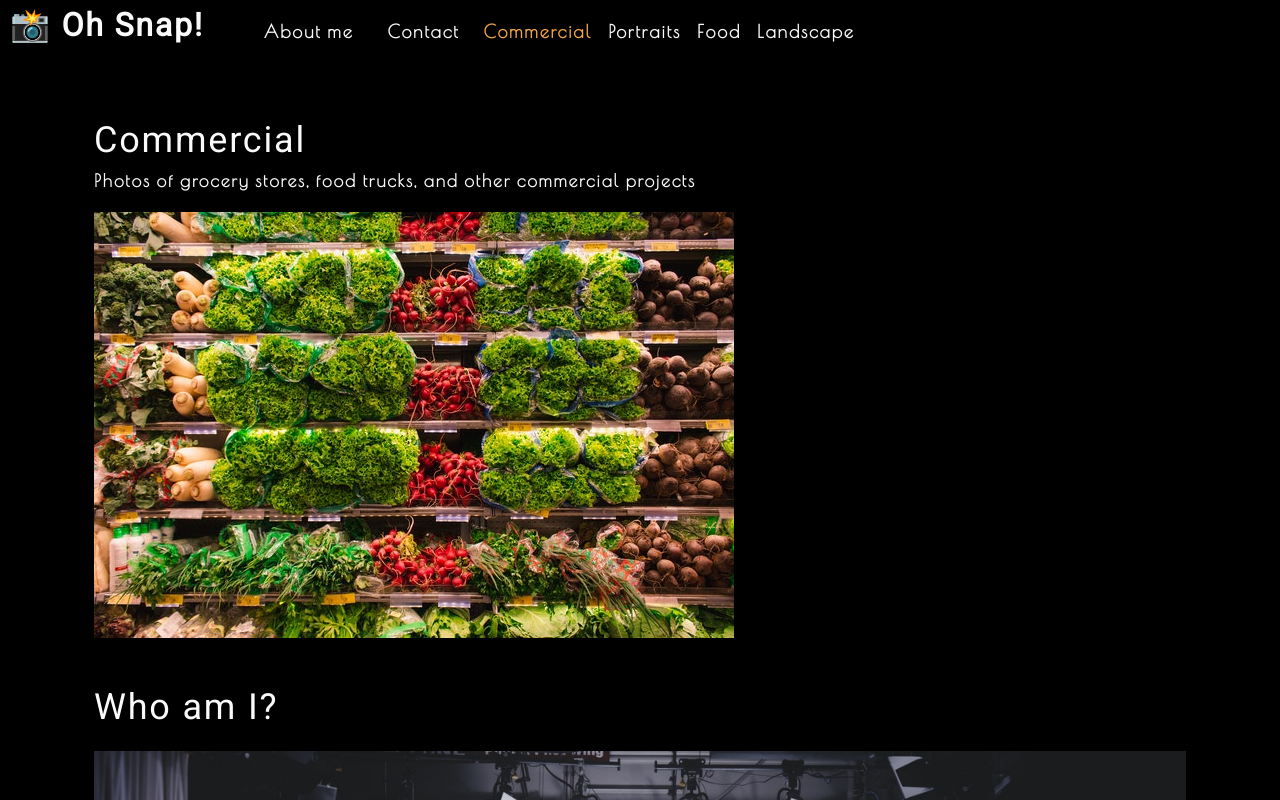
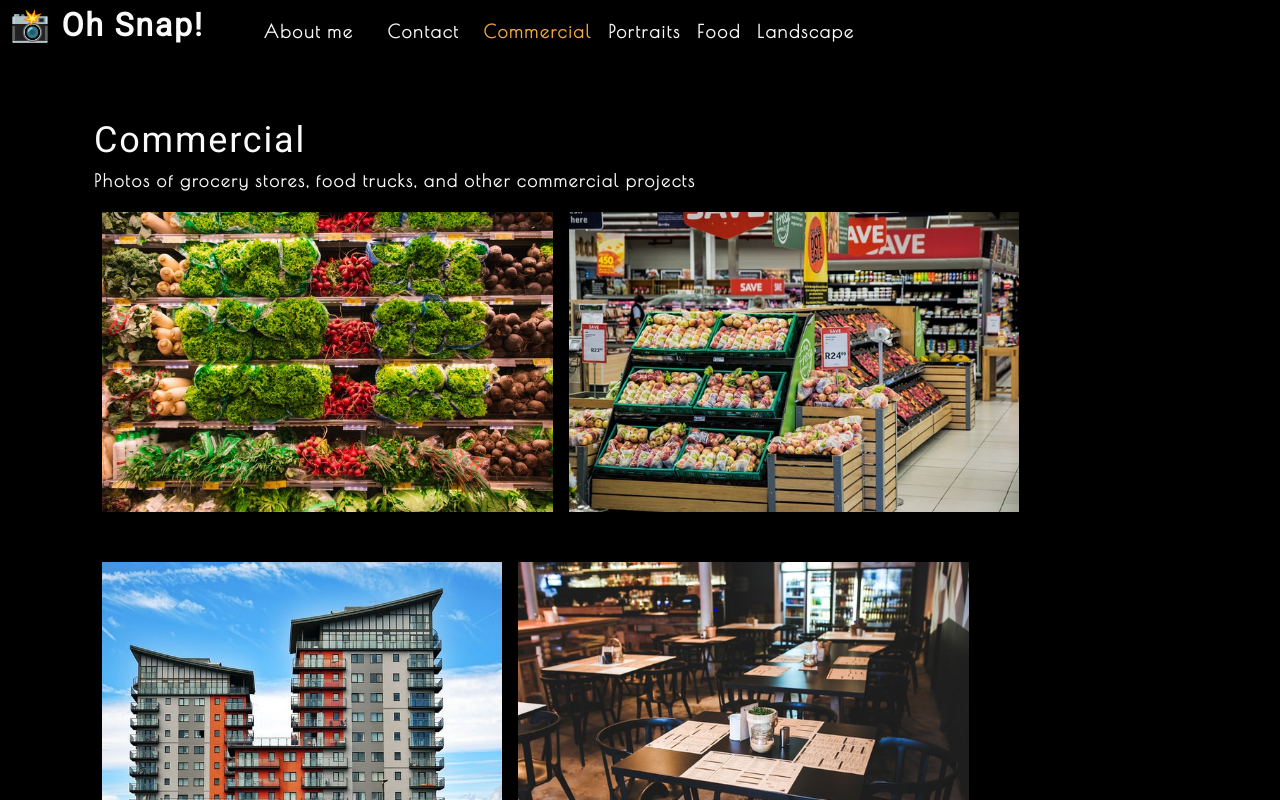
Before and after one commit to PacSmack/photo-port, a React (Create React App) app: page / in a window 1280 px wide. Shown: the top 800 px of the page. Built offline with nearby package versions, Linux system fonts and the light colour scheme.

Commit message:
photo list component finished

```diff
--- a/src/components/PhotoList/index.js
+++ b/src/components/PhotoList/index.js
@@ -1,9 +1,8 @@
-import React, { useState } from 'react'
-
-import photo from '../../assets/small/commercial/0.jpg';
+import React, { useState } from 'react';
+// import Modal from '../Modal';
 
 
-function PhotoList() {
+const PhotoList = ({ category }) => {
     const [photos] = useState([
         {
             name: 'Grocery aisle',
@@ -102,12 +101,20 @@ function PhotoList() {
         },
     ]);
 
+    const currentPhotos = photos.filter((photo) => photo.category === category)
+
     return (
         <div>
-            <img
-                src={photo}
-                alt="Commercial Example"
-            />
+            <div className="flex-row">
+                {currentPhotos.map((image, i) => (
+                    <img
+                        src={require(`../../assets/small/${category}/${i}.jpg`)}
+                        alt={image.name}
+                        className="img-thumbnail mx-1"
+                        key={image.name}
+                    />
+                ))}
+            </div>
         </div>
     )
 }
```
